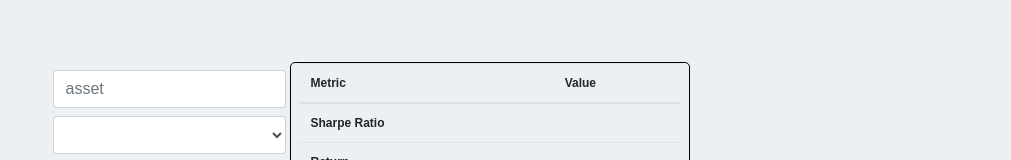
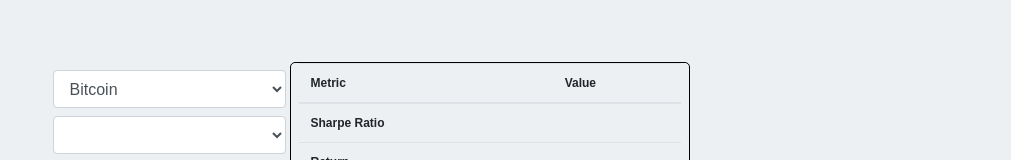
Before and after one commit to TenAcademy/backtesting, a React (Create React App) app in the folder presentation/: page / in a window 1280 px wide. Shown: the part 153-313 px from the top of the page, without its empty margins (269-1280 px from the left). Built offline with nearby package versions, Linux system fonts and the light colour scheme; sample sign-in values are in the browser's storage.

Commit message:
test kafka production

```diff
--- a/presentation/package.json
+++ b/presentation/package.json
@@ -7,6 +7,7 @@
     "@testing-library/react": "^13.4.0",
     "@testing-library/user-event": "^13.5.0",
     "axios": "^1.1.2",
+    "lodash": "^4.17.21",
     "react": "^18.2.0",
     "react-dom": "^18.2.0",
     "react-router-dom": "^6.4.2",
--- a/presentation/src/pages/Home.js
+++ b/presentation/src/pages/Home.js
@@ -1,12 +1,50 @@
-import React, { useState } from 'react'
+import React, { useEffect, useState } from 'react'
 import "./bootstrap.css"
 import axiosInstance from '../api';
+import axios from 'axios';
+const _ = require('lodash');
 
 
 const Home = () => {
 
     const [result, setresult] = useState({})
-    const test = async (e)=>{
+    // const [assets, setassets] = useState([])
+
+    const assets =[
+        {"name":"Bitcoin","symb":"BTC"},
+        {"name":"Netflix","symb":"NFLX"},
+        {"name":"Microsoft","symb":"MFST"}
+    ]
+
+
+    // useEffect( () => {
+    //     // const getAssets = async () => {
+    //         let params = {
+    //             headers: {
+    //                 "X-CoinAPI-Key": "379C1675-45EB-42DF-9CCA-DBBC66125710"
+    //             }
+    //         }
+    //         let response = axios.get("https://rest.coinapi.io/v1/assets", params).then((response)=>setassets([...response.data])).then(console.log("done")).catch(console.error)
+    //         // let data = response.data
+
+    //         // setassets({ ...data })
+    //     // };
+    // //    getAssets().then((data)=>console.log(data)).catch(console.error)
+    // }, [])
+
+
+    const show_assets = () => {
+
+        // let sortedAssets=_.sortBy([...assets],"name");
+        // console.log(assets[0]);
+        const options = [...assets].map((e) => {
+            return <option key={e.symb} defaultValue={e.symb}>{e.name}</option>
+        })
+        return options
+
+    }
+
+    const test = async (e) => {
         e.preventDefault()
         let asset = document.querySelector("#asset").value
         let strategy = document.querySelector("#strategy").value
@@ -15,39 +53,46 @@ const Home = () => {
         let cash = document.querySelector("#cash").value
 
         let params = {
-            start_date:start,
-            end_date:end,
-            asset:asset,
-            cash:parseInt(cash),
-            strategy:strategy
+            start_date: start,
+            end_date: end,
+            asset: asset,
+            cash: parseInt(cash),
+            strategy: strategy
         }
+        console.log(params);
 
-        let response = await axiosInstance.post("/backtest",params)
-        console.log(response.data);
-        setresult({...response.data})
+        let response = await axiosInstance.post("/backtest", params)
+        // console.log(response.data);
+        setresult({ ...response.data })
 
     }
-    const logout = (e)=>{
+    const logout = (e) => {
         e.preventDefault()
         window.localStorage.clear()
-        window.location("/")
+        window.location = "/"
     }
 
     return (
         <div>
 
-        <button className='btn btn-secondary' onClick={logout} style={{"position":"absolute","top":"10px","right":"10px"}}>Log out</button>
+            <button className='btn btn-secondary' onClick={logout} style={{ "position": "absolute", "top": "10px", "right": "10px" }}>Log out</button>
 
             <div className="d-flex w-100">
                 <form action="" onSubmit={test}>
                     <div className='my-2'>
 
-            <input className='form-control' type="text" name="" id="asset" placeholder='asset' />
+                        <select className='form-control' name="asset" id="asset">
+                            {/* {show_assets()} */}
+                            <option value="BTC">Bitcoin</option>
+                            <option value="NFLX">Netflix</option>
+                            <option value="MSFT">Microsoft</option>
+                        </select>
+                        {/* <input className='form-control' type="text" name="" id="asset" placeholder='asset' /> */}
                     </div>
                     <div className='my-2'>
 
                         <select className='form-control' name="" id="strategy" required>
-                <option value="" selected></option>
+                            <option value=""></option>
                             <option value="test">Test Strategy</option>
                             <option value="sma">SMA</option>
                             <option value="sma_rsi">SMA with RSI</option>
@@ -72,7 +117,7 @@ const Home = () => {
                         <input type="submit" className='btn btn-primary px-3' value={"Run Test"} />
                     </div>
                 </form>
-        <div className="px-2 ml-1" style={{"border":"1px solid black","borderRadius":"5px","width":"400px"}}>
+                <div className="px-2 ml-1" style={{ "border": "1px solid black", "borderRadius": "5px", "width": "400px" }}>
 
                     <table className='table table-bg table-stripe'>
                         <thead>
--- a/presentation/src/pages/Login.js
+++ b/presentation/src/pages/Login.js
@@ -54,7 +54,7 @@ const Login = () => {
         if(success){
             // window.alert("Success")
             window.localStorage.clear()
-            window.localStorage("user",email)
+            window.localStorage.setItem("user",email)
             window.location="/"
         }
         else{
@@ -81,10 +81,12 @@ const Login = () => {
 
         let data = response.data
         if(data.Success){
-
+            window.localStorage.clear()
+            window.localStorage.setItem("user",email)
             window.location="/"
         }
         else{
+            console.log(data.Msg);
             window.alert("Error handling your request")
         }
 
```
Also changed, not shown: 1 other file (tests, documents, lock files or other folders). Lines whose indentation alone changed are shown as unchanged.
